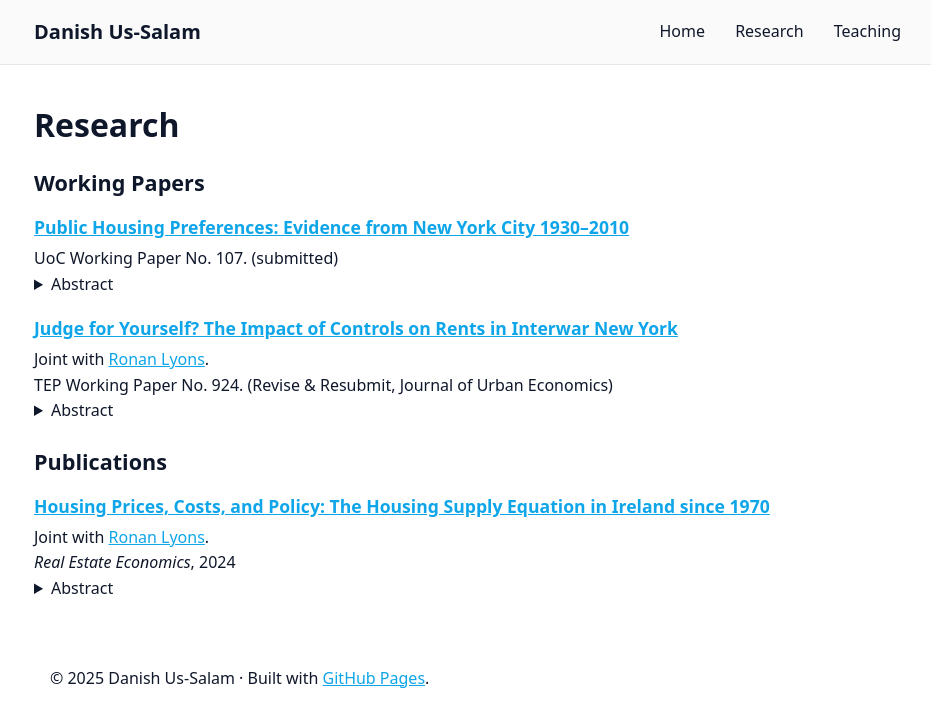
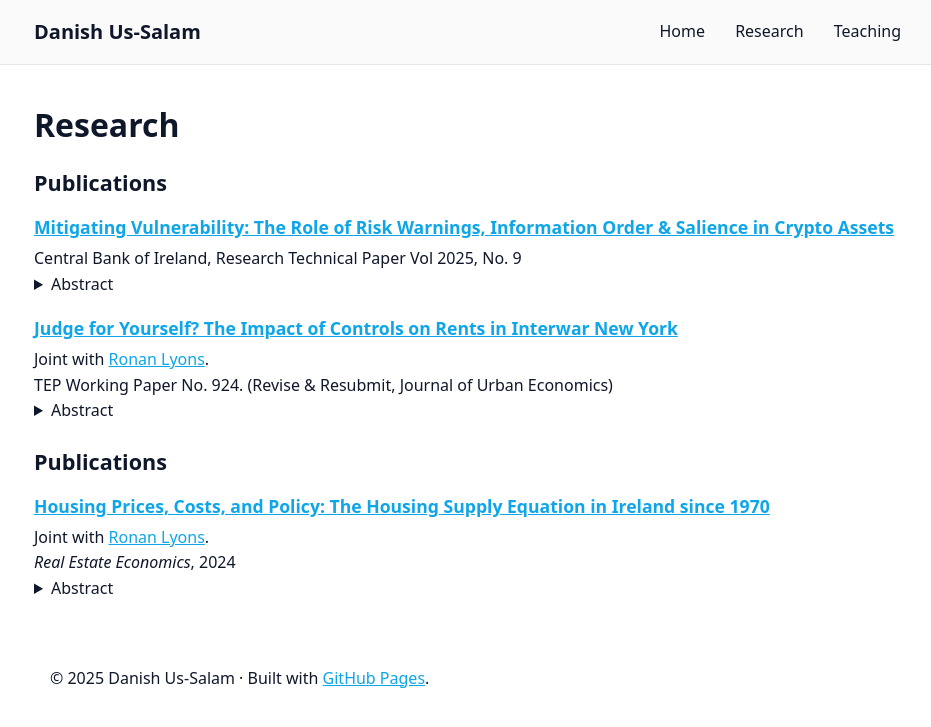
Before and after one commit to danishussalam/danishussalam.github.io, a Jekyll site: the page built from research.md, in a window 1280 px wide. Shown: the top 727 px of the page, without its empty margins (166-1097 px from the left). Built offline with Jekyll 4.4.1, drawn with Linux system fonts in a browser that asks for light colours.

Commit message:
Update research.md

```diff
--- a/research.md
+++ b/research.md
@@ -6,18 +6,18 @@ permalink: /research
 
 # Research
 
-## Working Papers
+## Publications
 
 <div class="pub-list">
 
 <div class="pub-item">
   <h3 class="pub-title">
-    <a href="https://example.com/paper.pdf" target="_blank" rel="noopener">
-      Public Housing Preferences: Evidence from New York City 1930–2010
+    <a href="https://www.centralbank.ie/docs/default-source/publications/research-technical-papers/mitigating-vulnerability-role-of-risk-warnings-information-order-salience-in-crypto-assets.pdf?sfvrsn=f70e691a_9" target="_blank" rel="noopener">
+      Mitigating Vulnerability: The Role of Risk Warnings, Information Order & Salience in Crypto Assets
     </a>
   </h3>
   <div class="pub-meta">
-    UoC Working Paper No. 107. (submitted)
+    Central Bank of Ireland, Research Technical Paper Vol 2025, No. 9
   </div>
   <details class="abstract">
     <summary>Abstract</summary>
```
